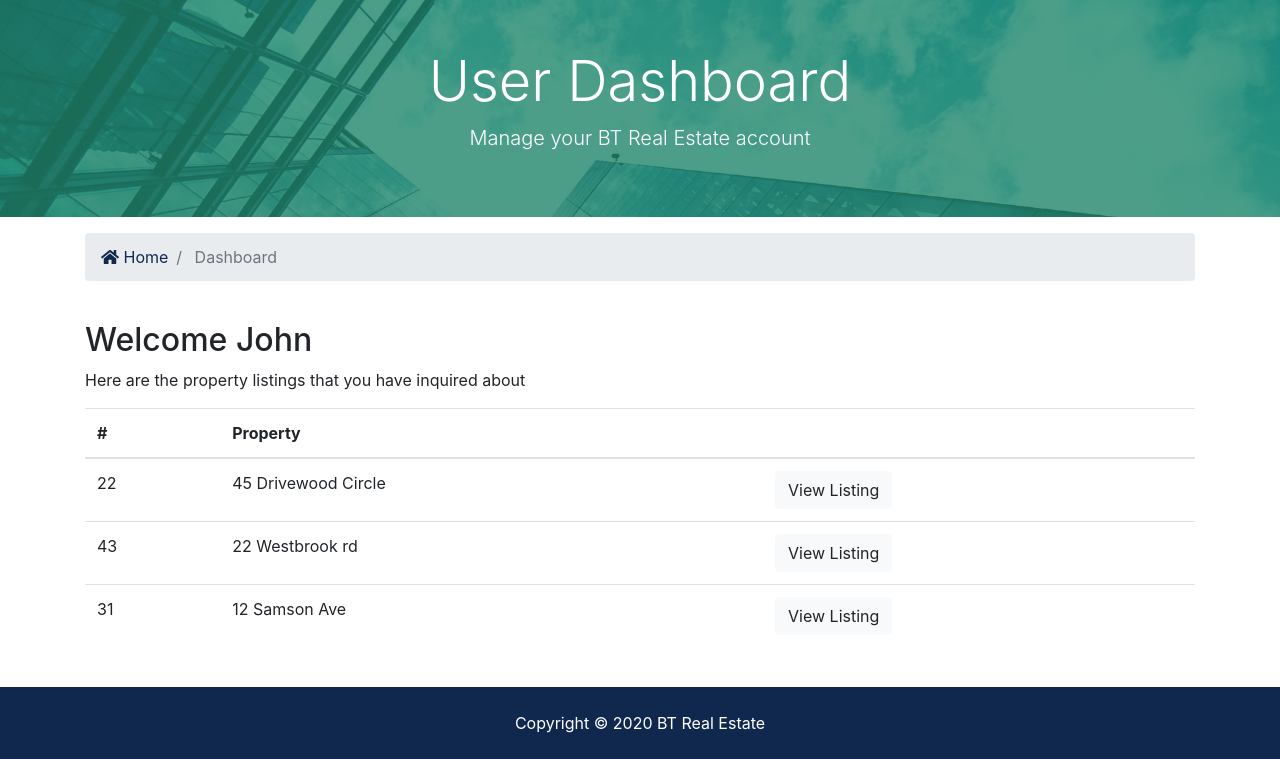
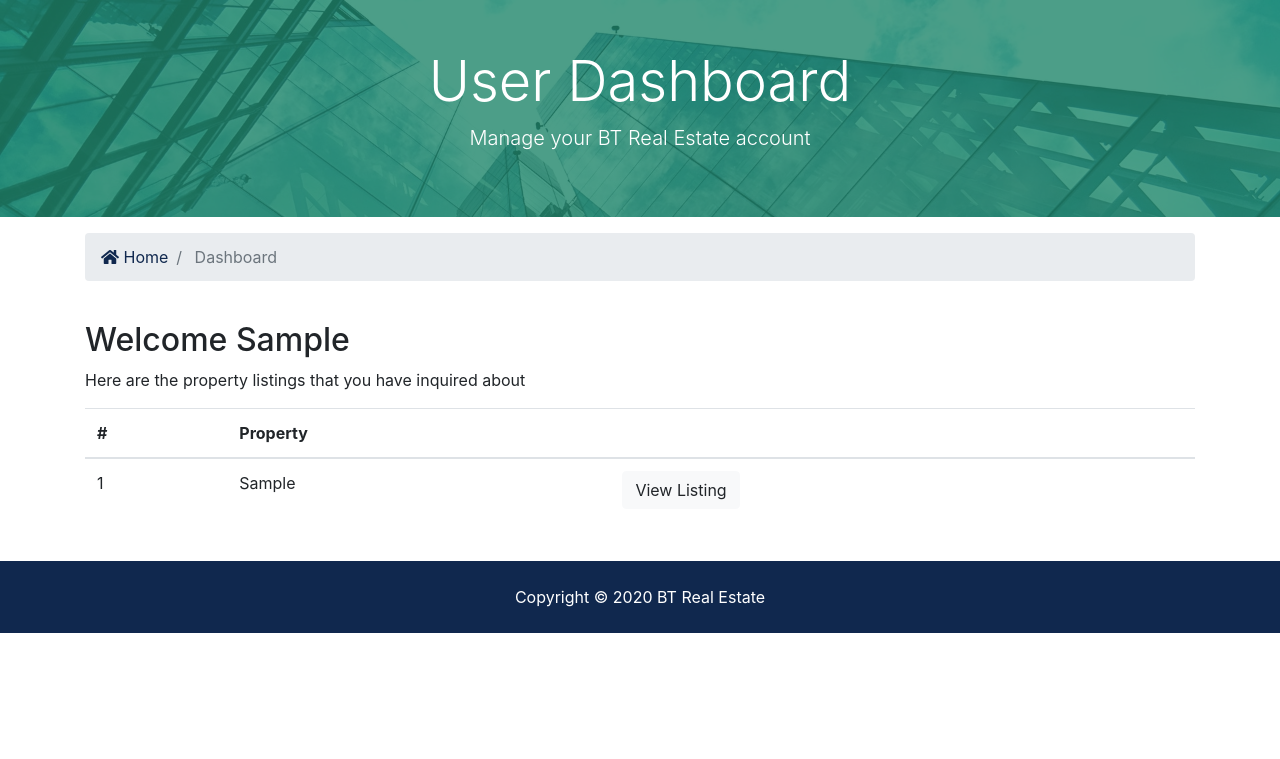
Before and after one commit to LittleBlue418/bt_homes, a Django app: page /accounts/dashboard in a window 1280 px wide. Shown: the part 128-887 px from the top of the page. After the commit the page ends 761 px from the top, so only its background shows below. Run offline with Django 3.2, Linux system fonts and the light colour scheme; a user stored in the database is signed in; tables that the repository leaves empty hold one stand-in row (values such as "Sample post"); some libraries are stand-ins or nearby versions.

Commit message:
user dashboard from contact db table

```diff
--- a/accounts/views.py
+++ b/accounts/views.py
@@ -1,6 +1,7 @@
 from django.shortcuts import render, redirect
 from django.contrib import messages, auth
 from django.contrib.auth.models import User
+from contacts.models import Contact
 
 """
     Log in user, redirect based on request method.
@@ -78,5 +79,16 @@ def logout(request):
         messages.success(request, 'You are now logged out')
         return redirect('index')
 
+
+"""
+    Render the dashboard with the enquiry's made by the user.
+    Using Contact model to access contact data for the user, filtered by user id.
+"""
 def dashboard(request):
-    return render(request, 'accounts/dashboard.html')
+    user_contacts = Contact.objects.order_by('-contact_date').filter(user_id=request.user.id)
+
+    context = {
+        'contacts': user_contacts
+    }
+
+    return render(request, 'accounts/dashboard.html', context)
--- a/templates/accounts/dashboard.html
+++ b/templates/accounts/dashboard.html
@@ -39,8 +39,11 @@
     <div class="container">
       <div class="row">
         <div class="col-md-12">
-          <h2>Welcome John</h2>
+          <h2>Welcome {{ user.first_name }}</h2>
+
+          {% if contacts %}
             <p>Here are the property listings that you have inquired about</p>
+
               <table class="table">
                 <thead>
                   <tr>
@@ -49,30 +52,27 @@
                     <th></th>
                   </tr>
                 </thead>
+
                 <tbody>
+
+                  {% for contact in contacts %}
                     <tr>
-                <td>22</td>
-                <td>45 Drivewood Circle</td>
+                      <td>{{ contact.id }}</td>
+                      <td>{{ contact.listing }}</td>
                       <td>
-                  <a class="btn btn-light" href="#">View Listing</a>
+                        <a class="btn btn-light" href="{% url 'listing' contact.listing_id %}">View Listing</a>
                       </td>
                     </tr>
-              <tr>
-                <td>43</td>
-                <td>22 Westbrook rd</td>
-                <td>
-                  <a class="btn btn-light" href="#">View Listing</a>
-                </td>
-              </tr>
-              <tr>
-                <td>31</td>
-                <td>12 Samson Ave</td>
-                <td>
-                  <a class="btn btn-light" href="#">View Listing</a>
-                </td>
-              </tr>
+                  {% endfor %}
+
                 </tbody>
               </table>
+
+          {% else %}
+              <br>
+              <p>You have not made any inquires yet.</p>
+          {% endif %}
+
         </div>
       </div>
     </div>
```
Lines whose indentation alone changed are shown as unchanged.
